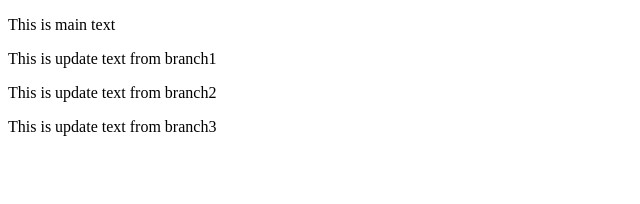
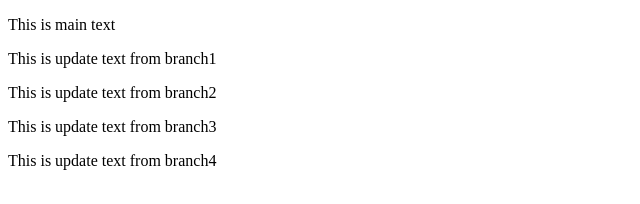
Before and after one commit to vy-truong/PracticeGithub, a plain HTML site: page index.html in a window 1280 px wide. Shown: the whole page, without its empty margins (0-640 px from the left). Drawn offline with Linux system fonts and the light colour scheme.

Commit message:
branch4 commit

```diff
--- a/index.html
+++ b/index.html
@@ -13,6 +13,8 @@
 
     <p>This is update text from branch3</p>
 
+    <p>This is update text from branch4</p>
+
 
 </body>
 </html>
```
